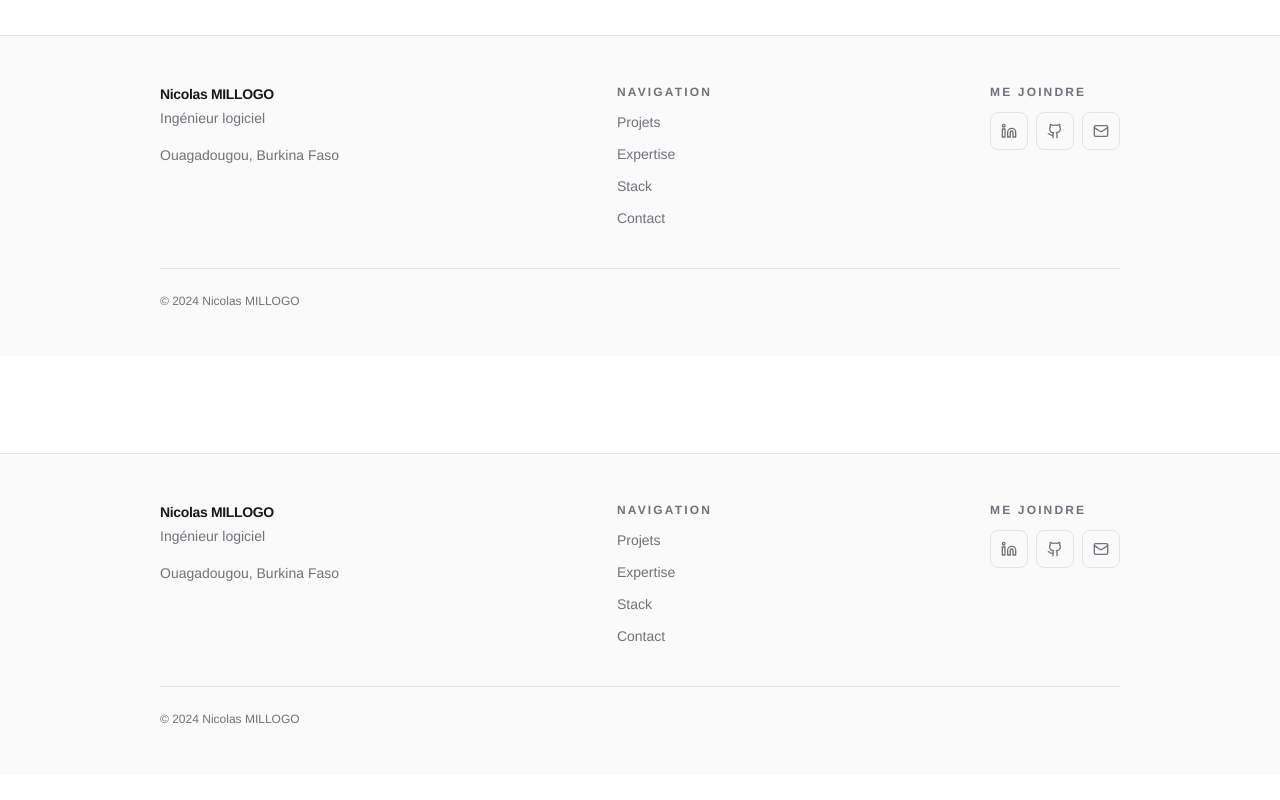
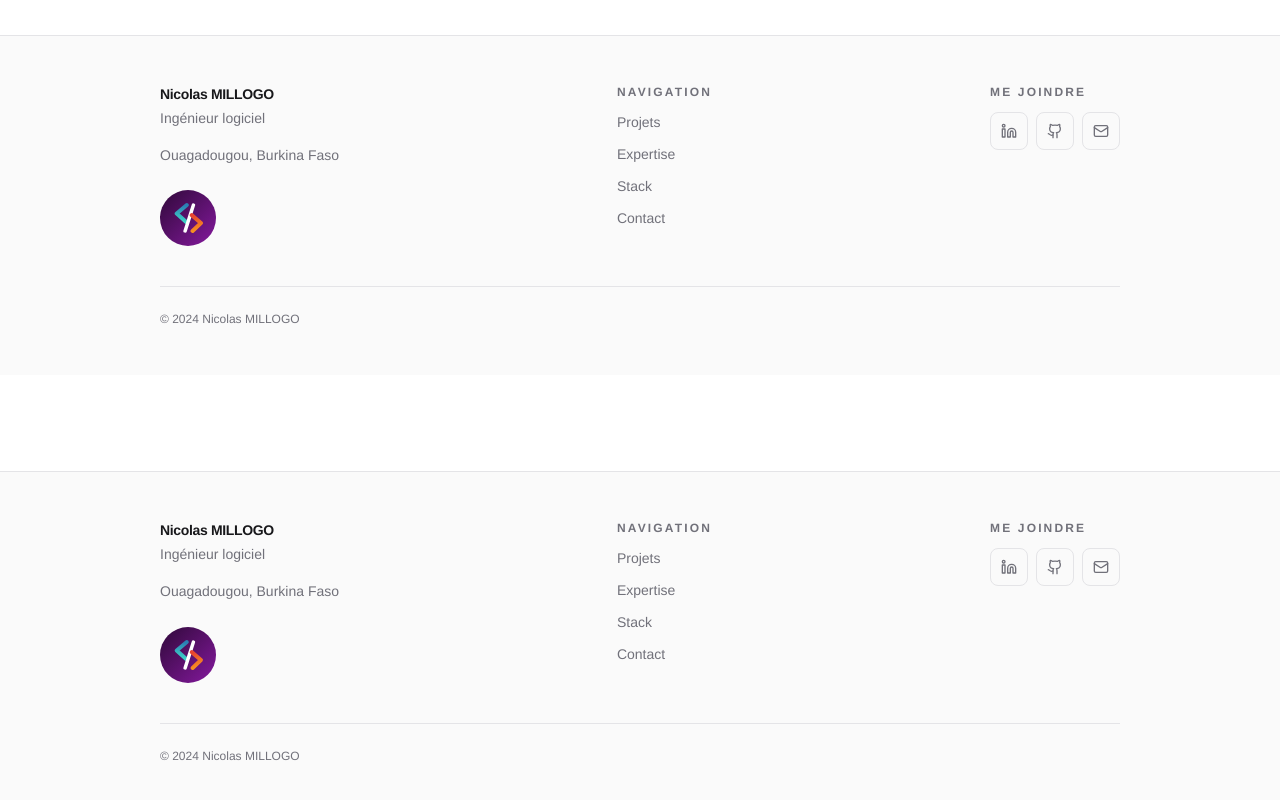
Before and after one commit to MILLOGO-cell/porfolio, a Next.js app: page / in a window 1280 px wide. Shown: the part 3341-4141 px from the top of the page. Before the commit the page ends 4116 px from the top, so only its background shows below. Built offline with nearby package versions, Linux system fonts and the light colour scheme; no server answers; the database is empty.

Commit message:
Logo dans le pied de page, sous le bloc d'identite
Place sous "Nicolas MILLOGO / Ingenieur logiciel / Ouagadougou, Burkina Faso",
en 56 px : deux fois la taille du header, le pied etant le seul endroit ou la
marque a la place de se lire. Decoratif, puisque le nom est ecrit juste
au-dessus.

```diff
--- a/src/components/Footer.tsx
+++ b/src/components/Footer.tsx
@@ -1,4 +1,5 @@
 import Link from "next/link";
+import Logo from "@/components/Logo";
 import { navItems, site, socialLinks } from "@/lib/site";
 
 export default function Footer() {
@@ -16,6 +17,11 @@ export default function Footer() {
             <p className="mt-4 text-sm leading-relaxed text-muted">
               {site.location}
             </p>
+
+            {/* Plus grande qu'en tête de page : le pied est le seul endroit où la
+                marque a la place de se lire, et le nom juste au-dessus la rend
+                décorative. */}
+            <Logo className="mt-6 h-14 w-14" />
           </div>
 
           <nav className="flex flex-col gap-3">
```
